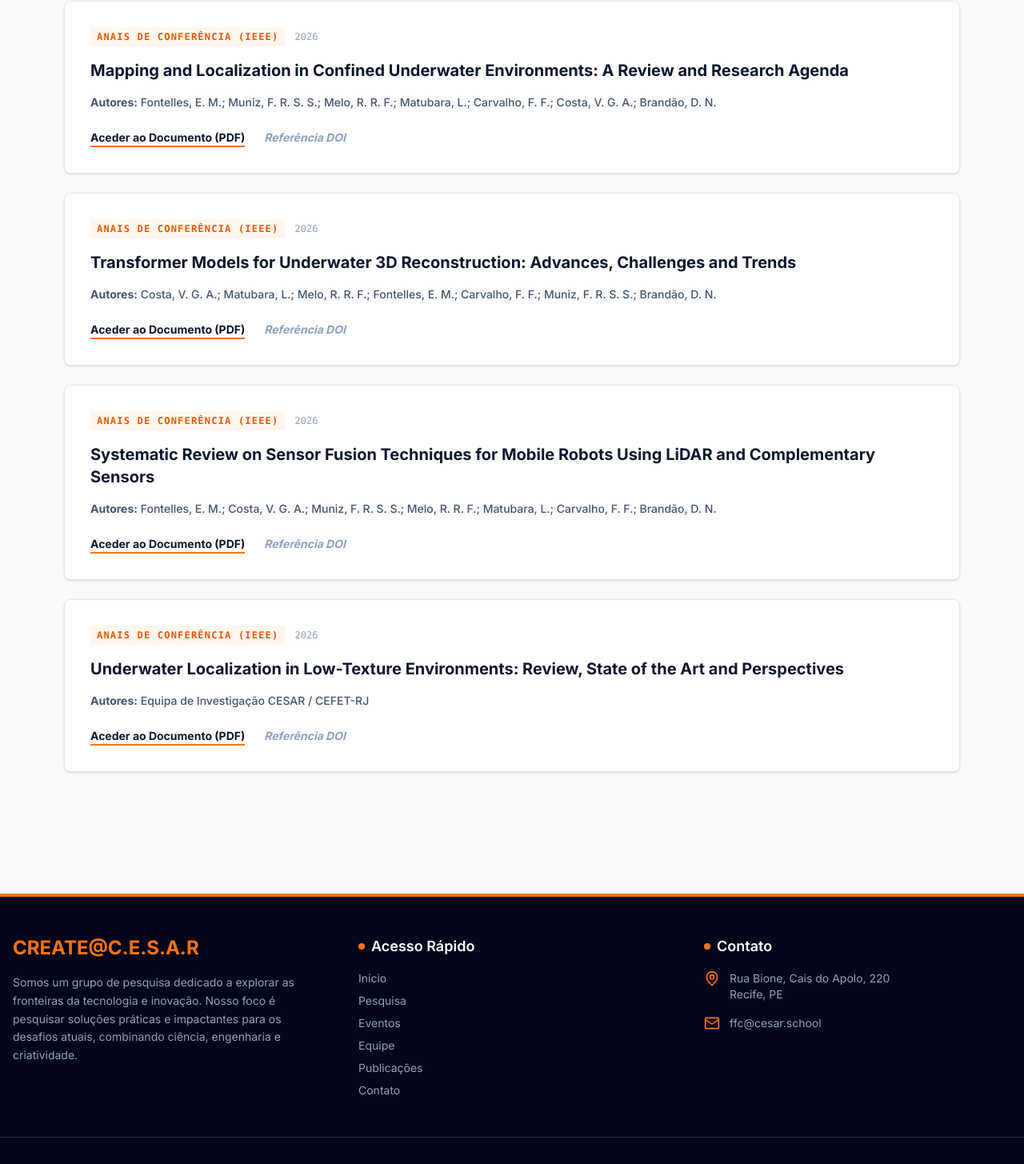
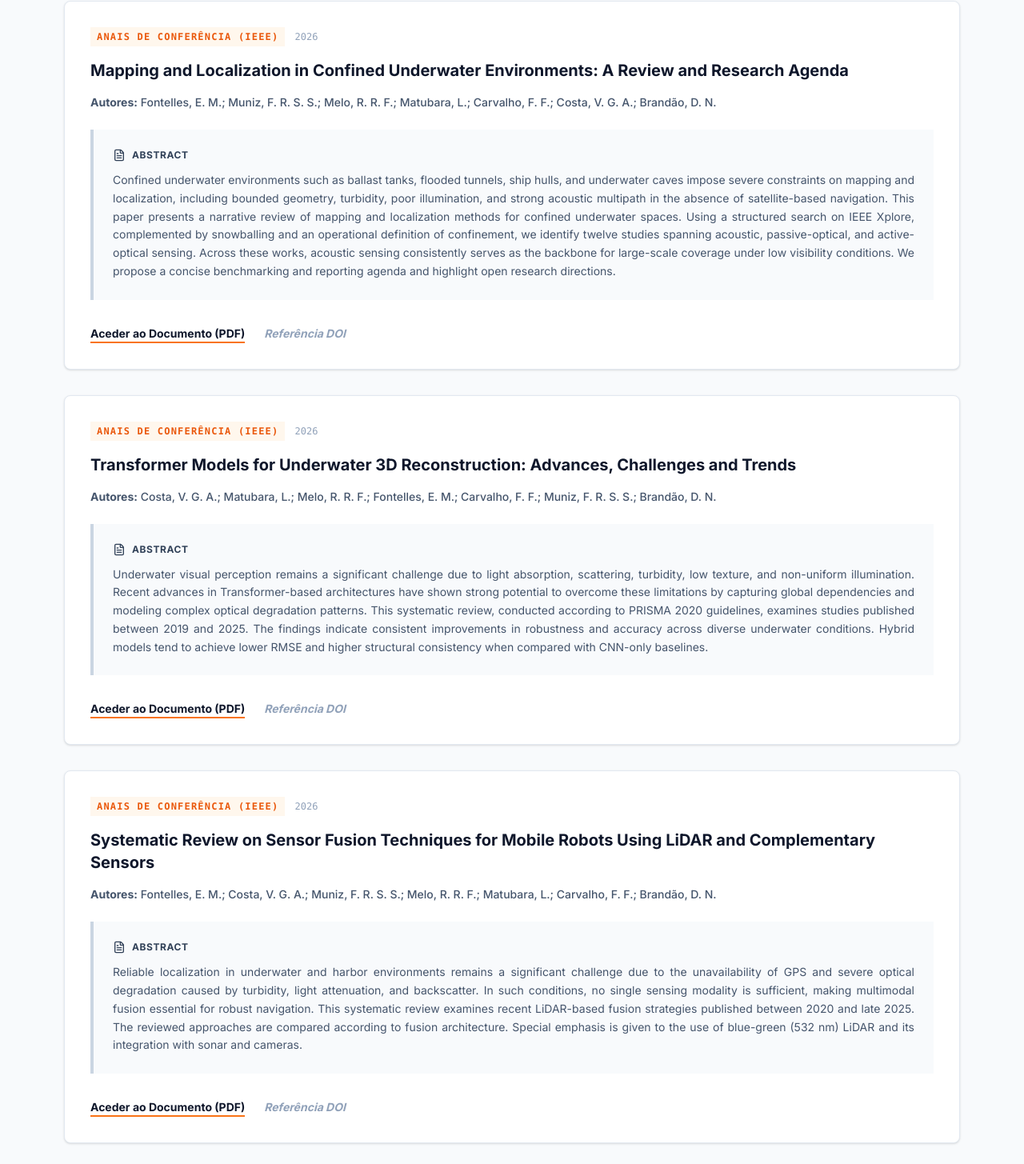
Before and after one commit to grossiter04/Site-MINI-ROV, a React (Vite) app: page /publicacoes in a window 1280 px wide. Shown: the part 397-1852 px from the top of the page at 80% size. Built offline with nearby package versions, Linux system fonts and the light colour scheme.

Commit message:
add: adicionando abstract nas publicações

```diff
--- a/src/pages/Publicacoes.tsx
+++ b/src/pages/Publicacoes.tsx
@@ -1,3 +1,5 @@
+import { FileText } from 'lucide-react';
+
 const publicacoes = [
   {
     id: 1,
@@ -6,7 +8,8 @@ const publicacoes = [
     veiculo: "Anais de Conferência (IEEE)",
     ano: 2026,
     linkPdf: "#",
-    linkDoi: "#"
+    linkDoi: "#",
+    abstract: "Confined underwater environments such as ballast tanks, flooded tunnels, ship hulls, and underwater caves impose severe constraints on mapping and localization, including bounded geometry, turbidity, poor illumination, and strong acoustic multipath in the absence of satellite-based navigation. This paper presents a narrative review of mapping and localization methods for confined underwater spaces. Using a structured search on IEEE Xplore, complemented by snowballing and an operational definition of confinement, we identify twelve studies spanning acoustic, passive-optical, and active-optical sensing. Across these works, acoustic sensing consistently serves as the backbone for large-scale coverage under low visibility conditions. We propose a concise benchmarking and reporting agenda and highlight open research directions."
   },
   {
     id: 2,
@@ -15,7 +18,8 @@ const publicacoes = [
     veiculo: "Anais de Conferência (IEEE)",
     ano: 2026,
     linkPdf: "#",
-    linkDoi: "#"
+    linkDoi: "#",
+    abstract: "Underwater visual perception remains a significant challenge due to light absorption, scattering, turbidity, low texture, and non-uniform illumination. Recent advances in Transformer-based architectures have shown strong potential to overcome these limitations by capturing global dependencies and modeling complex optical degradation patterns. This systematic review, conducted according to PRISMA 2020 guidelines, examines studies published between 2019 and 2025. The findings indicate consistent improvements in robustness and accuracy across diverse underwater conditions. Hybrid models tend to achieve lower RMSE and higher structural consistency when compared with CNN-only baselines."
   },
   {
     id: 3,
@@ -24,7 +28,8 @@ const publicacoes = [
     veiculo: "Anais de Conferência (IEEE)",
     ano: 2026,
     linkPdf: "#",
-    linkDoi: "#"
+    linkDoi: "#",
+    abstract: "Reliable localization in underwater and harbor environments remains a significant challenge due to the unavailability of GPS and severe optical degradation caused by turbidity, light attenuation, and backscatter. In such conditions, no single sensing modality is sufficient, making multimodal fusion essential for robust navigation. This systematic review examines recent LiDAR-based fusion strategies published between 2020 and late 2025. The reviewed approaches are compared according to fusion architecture. Special emphasis is given to the use of blue-green (532 nm) LiDAR and its integration with sonar and cameras."
   },
   {
     id: 4,
@@ -33,7 +38,8 @@ const publicacoes = [
     veiculo: "Anais de Conferência (IEEE)",
     ano: 2026,
     linkPdf: "#",
-    linkDoi: "#"
+    linkDoi: "#",
+    abstract: "Underwater localization in low-texture environments remains a major challenge in marine robotics due to turbidity, low visibility, and scarce visual features. This article presents a hybrid systematic-narrative review of 20 recent studies that address these limitations. The approaches fall into three main categories: (1) enhanced V-SLAM methods using geometric features and Deep Learning; (2) strongly or weakly coupled VIO/VI-SLAM systems; and (3) multisensor fusion strategies integrating optical, acoustic, and active sensors. The review reveals a clear trend toward architectures that decouple localization from mapping, enabling more resilient and long-term autonomous navigation."
   }
 ];
 
@@ -48,15 +54,28 @@ export default function Publicacoes() {
         </p>
       </header>
 
-      <section className="space-y-6">
+      <section className="space-y-8">
         {publicacoes.map((pub) => (
           <article key={pub.id} className="bg-white border border-slate-200 p-8 rounded-lg shadow-sm hover:border-slate-300 transition-colors">
             <div className="flex items-center gap-3 mb-4">
               <span className="text-xs font-mono font-bold text-orange-600 bg-orange-50 px-2 py-1 uppercase tracking-widest">{pub.veiculo}</span>
               <span className="text-xs font-mono text-slate-400">{pub.ano}</span>
             </div>
+
             <h2 className="text-xl font-bold text-slate-900 mb-4">{pub.titulo}</h2>
             <p className="text-sm text-slate-600 mb-6 font-medium"><strong>Autores:</strong> {pub.autores}</p>
+
+            {/* Bloco de Abstract similar ao da aba Eventos */}
+            <div className="bg-slate-50 border-l-4 border-slate-300 p-6 mb-8">
+              <div className="flex items-center gap-2 mb-3 text-slate-700 font-bold uppercase text-xs tracking-wider">
+                <FileText className="w-4 h-4" />
+                Abstract
+              </div>
+              <p className="text-slate-600 text-sm leading-relaxed text-justify">
+                {pub.abstract}
+              </p>
+            </div>
+
             <div className="flex gap-6">
               <a href={pub.linkPdf} className="text-sm font-bold text-slate-900 border-b-2 border-orange-500 hover:text-orange-600 transition-colors">Aceder ao Documento (PDF)</a>
               <a href={pub.linkDoi} className="text-sm font-bold text-slate-400 hover:text-slate-600 transition-colors italic">Referência DOI</a>
```
